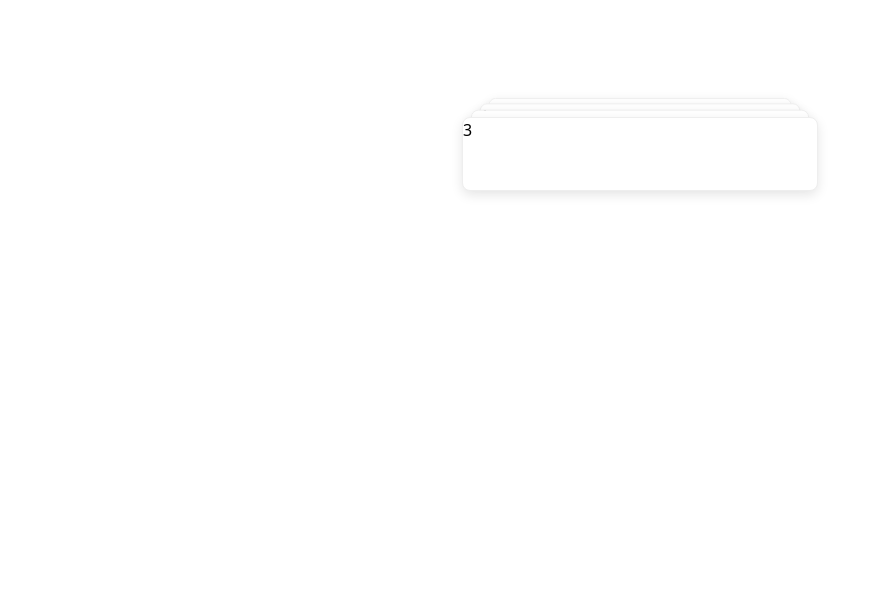
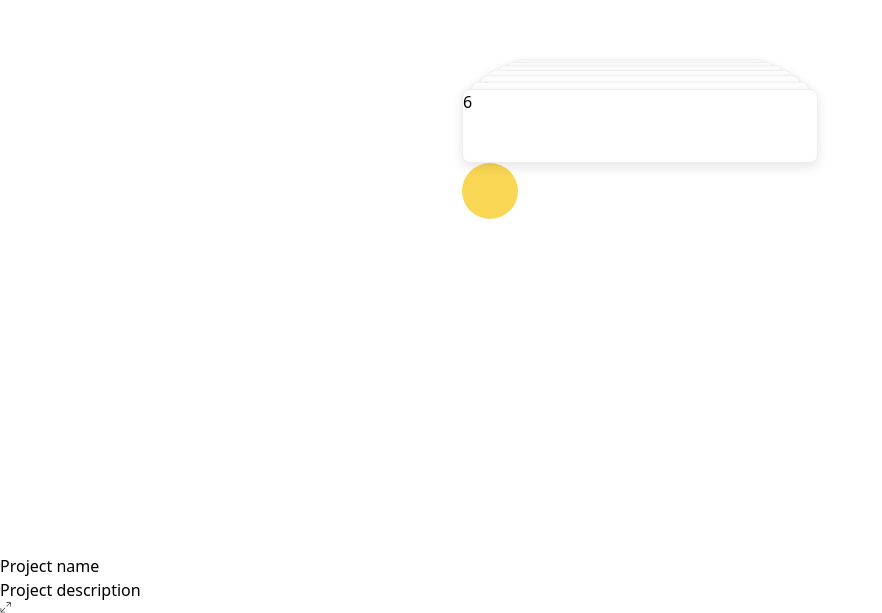
Before and after one commit to ChellappanRajan/recursive-ng-component, an Angular app: page / in a window 1280 px wide. Shown: the part 1822-2435 px from the top of the page, without its empty margins (0-882 px from the left). Before the commit the page ends 2376 px from the top, so only its background shows below. Built offline with nearby package versions, Linux system fonts and the light colour scheme.

Commit message:
feat: add card component with styling and integrate into app; update folder component styles

```diff
--- a/src/app/app.html
+++ b/src/app/app.html
@@ -23,4 +23,11 @@
     <div class="card" [style.--index]="invert">{{idx}}</div>
     }
   </div>
+  <div class="box">
+    <div class="box-inner"></div>
+  </div>
 </section>
+
+<section>
+  <card></card>
+</section>
--- a/src/app/app.scss
+++ b/src/app/app.scss
@@ -28,3 +28,15 @@
   height: 100vh;
   place-content: center;
 }
+.box-inner {
+  height: 56px;
+  width: 56px;
+  border-radius: 50%;
+  background: #fad655;
+  cursor: pointer;
+  transition: transform 0.3s ease;
+}
+
+.box:hover .box-inner {
+  transform: translateY(-20%);
+}
--- a/src/app/app.ts
+++ b/src/app/app.ts
@@ -4,10 +4,11 @@
 import type { Folders } from "./ui/recursive/folder-model";
 import { single } from "rxjs";
 import { CarouselComponent } from "./ui/carousel";
+import { CardComponent } from "./card";
 
 @Component({
   selector: "app-root",
-  imports: [FolderComponet, CarouselComponent],
+  imports: [FolderComponet, CardComponent, CarouselComponent],
   templateUrl: "./app.html",
   styleUrl: "./app.scss",
   encapsulation: ViewEncapsulation.None,
@@ -15,7 +16,7 @@
 export class App {
   activeIndex = signal(0);
 
-  cards = new Array(4);
+  cards = new Array(7);
 
   images = [
     {
--- /dev/null
+++ b/src/app/card.style.scss
@@ -0,0 +1,46 @@
+.card {
+  width: 340px;
+  height: 340px;
+  border-radius: 16px;
+  background: #fff;
+  margin: 0 auto;
+  display: flex;
+  align-items: flex-end;
+  text-decoration: none;
+  box-shadow:
+    0px 0px 0px 1px rgba(9, 9, 11, 0.08),
+    0px 1px 2px -1px rgba(9, 9, 11, 0.08),
+    0px 2px 4px 0px rgba(9, 9, 11, 0.04);
+}
+
+.card-description {
+  border-radius: 12px;
+  border: 1px solid #fff;
+  position: relative;
+  background: #fafafa;
+  margin: 6px;
+  width: 100%;
+  padding: 10px 14px 13px;
+  font-size: 13px;
+  box-shadow:
+    0px 0px 0px 1px rgba(0, 0, 0, 0.08),
+    0px 1px 2px -1px rgba(0, 0, 0, 0.08),
+    0px 2px 4px 0px rgba(0, 0, 0, 0.04);
+}
+
+.card-icon {
+  position: absolute;
+  top: 16px;
+  right: 16px;
+}
+
+.card-title {
+  color: #1b1b1d;
+  font-weight: 500;
+}
+
+.card-subtitle {
+  color: #717175;
+  line-height: 1;
+  margin-top: 4px;
+}
--- /dev/null
+++ b/src/app/card.ts
@@ -0,0 +1,29 @@
+import { Component, ViewEncapsulation } from "@angular/core";
+
+@Component({
+  selector: "card",
+  template: `
+    <a href="#" className="card">
+      <div className="card-description">
+        <h3 className="card-title">Project name</h3>
+        <p className="card-subtitle">Project description</p>
+        <svg
+          width="11"
+          height="11"
+          viewBox="0 0 11 11"
+          fill="none"
+          className="card-icon"
+        >
+          <path
+            fillRule="evenodd"
+            clipRule="evenodd"
+            d="M6.33333 0.4375C6.33333 0.195877 6.52922 0 6.77083 0H10.5625C10.8041 0 11 0.195877 11 0.4375V4.22917C11 4.47078 10.8041 4.66667 10.5625 4.66667C10.3209 4.66667 10.125 4.47078 10.125 4.22917V1.49372L7.08017 4.53851C6.90932 4.70937 6.63235 4.70937 6.46149 4.53851C6.29063 4.36765 6.29063 4.09068 6.46149 3.91981L9.50626 0.875H6.77083C6.52922 0.875 6.33333 0.679122 6.33333 0.4375ZM0.5 6.27083C0.5 6.02922 0.695877 5.83333 0.9375 5.83333C1.17912 5.83333 1.375 6.02922 1.375 6.27083V9.00626L4.41981 5.96149C4.59068 5.79063 4.86765 5.79063 5.03851 5.96149C5.20937 6.13235 5.20937 6.40932 5.03851 6.58017L1.99372 9.625H4.72917C4.97078 9.625 5.16667 9.82088 5.16667 10.0625C5.16667 10.3041 4.97078 10.5 4.72917 10.5H0.9375C0.695877 10.5 0.5 10.3041 0.5 10.0625V6.27083Z"
+            fill="#58585F"
+          />
+        </svg>
+      </div>
+    </a>
+  `,
+  styleUrl: "./card.style.scss",
+})
+export class CardComponent {}
--- a/src/app/ui/recursive/folder.ts
+++ b/src/app/ui/recursive/folder.ts
@@ -8,6 +8,7 @@
   selector: "folder",
   imports: [FolderIcon, ChevronIcon, DocumentIcon],
   templateUrl: "./folder.html",
+  styles: [],
   encapsulation: ViewEncapsulation.None,
 })
 export class FolderComponet {
--- a/src/styles.scss
+++ b/src/styles.scss
@@ -1,7 +1,2 @@
 /* You can add global styles to this file, and also import other style files */
-@use "tailwindcss";
-
-mark{
-    background: transparent;
-    font-weight: bold;
-}
+ @use "tailwindcss";
```
